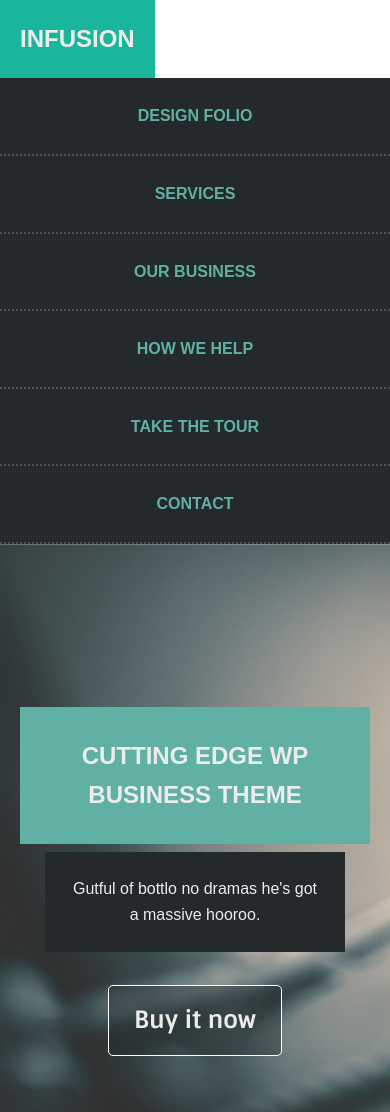
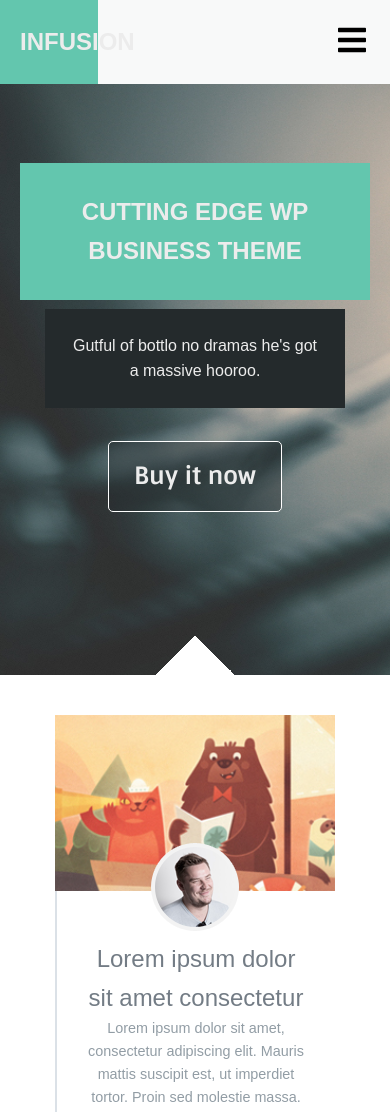
Before and after one commit to carlos-souza-dev/project-sass, a plain HTML site: page index.html in a window 390 px wide. Shown: the top 1112 px of the page. Drawn offline with Linux system fonts and the light colour scheme.

Commit message:
Js Menu concluído

```diff
--- a/index.html
+++ b/index.html
@@ -25,7 +25,7 @@
   <header class="header">
     <a class="menu-logo" href="index.html">Infusion</a>
 
-    <button id="button" class="btnMenu">Menu</button>
+    <button id="button" class="btnMenu"><i class="fas fa-bars fa-2x"></i> <span class="sr-only" >Menu</span></button>
 
 
     <nav class="nav">
@@ -213,7 +213,8 @@
       </ul>
     </div>
   </footer>
-  <script src="/js/script.js"></script>
+  <script src="/js/menu.js"></script>
+  <script src="/js/main.js"></script>
 </body>
 
 </html>
--- /dev/null
+++ b/js/main.js
@@ -0,0 +1,12 @@
+(function() {
+    var $body = document.querySelector("body");
+    $body.classList.remove("no-js");
+    $body.classList.add("js");
+
+    // objeto para a manipulação DOM
+    var menu = new Menu({
+        container: '.nav',
+        toggleBtn: '.btnMenu',
+        widthEnabled: 1024
+    })
+})()
--- /dev/null
+++ b/js/menu.js
@@ -0,0 +1,75 @@
+// função para gerar o objeto
+
+function Menu(config) {
+  this.nav = ( typeof config.container === 'string') ?
+  document.querySelector(config.container) : config.container
+
+  this.btn = ( typeof config.toggleBtn === 'string') ?
+  document.querySelector(config.toggleBtn) : config.toggleBtn
+
+  this.maxWidth = config.widthEnabled || false;
+
+  var _opened = false;
+  var _this = this;
+
+  this.btn.removeAttribute("style");
+
+  if(this.maxWidth){
+      window.addEventListener('resize', e => {
+          if(window.innerWidth > _this.maxWidth){
+            _this.nav.removeAttribute('style');
+            _opened = true;
+          } else if(!this.nav.getAttribute('style')){
+            closeMenu();
+          }
+      })
+
+      if(window.innerWidth <= _this.maxWidth){
+        closeMenu();
+      }
+  }
+
+  this.btn.addEventListener("click", openOrClose)
+
+  // Função para abrir e fechar o menu
+  function openOrClose(){
+    if(!_opened){
+      openMenu()
+    } else {
+      closeMenu()
+    }
+  }
+
+  // Função para abrir o menu
+  function openMenu(){
+    var _top = _this.nav.getBoundingClientRect().top + 'px';
+
+    var _style = {
+      maxHeight: 'calc(100vh - '+_top+')',
+      overflow: 'hidden'
+    }
+
+    applyStyleNav(_style);
+
+    _opened = true;
+  }
+
+  // Função para aplicar as alterações na nav
+  function applyStyleNav(_style){
+    Object.keys(_style).forEach(stl => {
+      _this.nav.style[stl] = _style[stl]
+    })
+  }
+
+  // Função para fechar o menu
+  function closeMenu(){
+    var _style = {
+      maxHeight: '0px',
+      overflow: 'hidden'
+    }
+
+    applyStyleNav(_style);
+
+    _opened = false;
+  }
+}
--- a/js/script.js
+++ /dev/null
@@ -1,24 +0,0 @@
-const section = document.querySelector(".first-section");
-const nav = document.querySelector(".nav");
-const ul = document.querySelector(".nav-ul");
-const hamburger = document.querySelector(".header-label div");
-const menu = document.querySelector(".header-label");
-
-nav.classList.toggle("hide-menu");
-section.classList.toggle("section-close");
-
-menu.addEventListener("click", function() {
-
-  nav.classList.toggle("hide-menu");
-  menu.classList.toggle("label-rotate");
-  hamburger.classList.toggle("hamburger-open");
-  hamburger.classList.toggle("hamburger-close");
-
-})
-
-
-ul.addEventListener("click", function() {
-
-  nav.classList.toggle("hide-menu");
-
-})
--- a/style/sass/_header.scss
+++ b/style/sass/_header.scss
@@ -1,20 +1,37 @@
 /* ============ HEADER ========================= */
+
+.js .header{
+    position: fixed;
+    background-color: $background-color;
+
+    .menu-logo{
+        width: 25%;
+    }
+
+    .nav{
+        transition: all 1s ease;
+    }
+}
 
 .header {
     width: 100%;
+    height: 84px;
 
     @include desktop {
         position: fixed;
         display: flex;
         z-index: 1;
+
     }
 
     .menu-logo{
+        height: 84px;
         text-transform: uppercase;
         background-color: $primary-color0;
         font-size: 1.5rem;
         margin: 0;
-        padding: 20px;
+        line-height: 0;
+        padding: 42px 20px;
         display: block;
         text-decoration: none;
         font-weight: 700;
@@ -22,12 +39,26 @@
         text-align: right;
         float: left;
 
+
         @include desktop {
             width: 25%;
         }
     }
 
+    .btnMenu{
+        float: right;
+        margin:1.5em;
+        background-color: transparent;
+        border: none;
+        font-size: 16px;
+
+        @include desktop{
+            display: none;
+        }
+    }
+
     .nav{
+        width: 100%;
         clear: left;
 
         @include desktop {
@@ -59,7 +90,7 @@
                 a{
                     text-decoration: none;
                     text-transform: uppercase;
-                    color: $primary-color1;
+                    color: lighten($secundary-color0, 30%);
                     display: block;
                     font-weight: 600;
                     font-family: $font-text;
@@ -93,11 +124,5 @@
             clear: both;
             width: 75%;
         }
-        //temporário
-        // display: none;
-    }
-
-    .btnMenu{
-        display: none;
     }
 }
--- a/style/sass/_mixins-variables.scss
+++ b/style/sass/_mixins-variables.scss
@@ -5,8 +5,8 @@ $text-colorw:rgb(236, 236, 236);
 $title-color: #737c85;
 $text-color: #929da5;
 $border-color: #dbe1e7;
-$primary-color1: rgb(96, 177, 163);
-$primary-color0: rgb(25, 182, 156);
+$primary-color1: #63c6ae ;
+$primary-color0: #63c6ae;
 $secundary-color1: #455357;
 $secundary-color0: #242a2c;
 $background-color: #f8f9f9;
@@ -30,7 +30,7 @@ $background-color: #f8f9f9;
 }
 
 
-$desktop: 1024px;
+$desktop: 1025px;
 $mobile: 768px;
 
 @mixin desktop {
```
Also changed, not shown: style/css/main.css, 1 other file.
